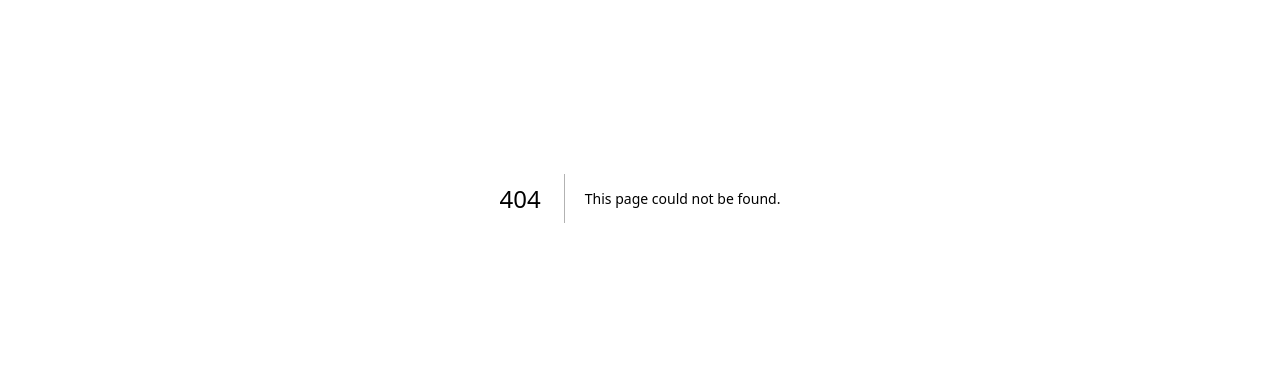
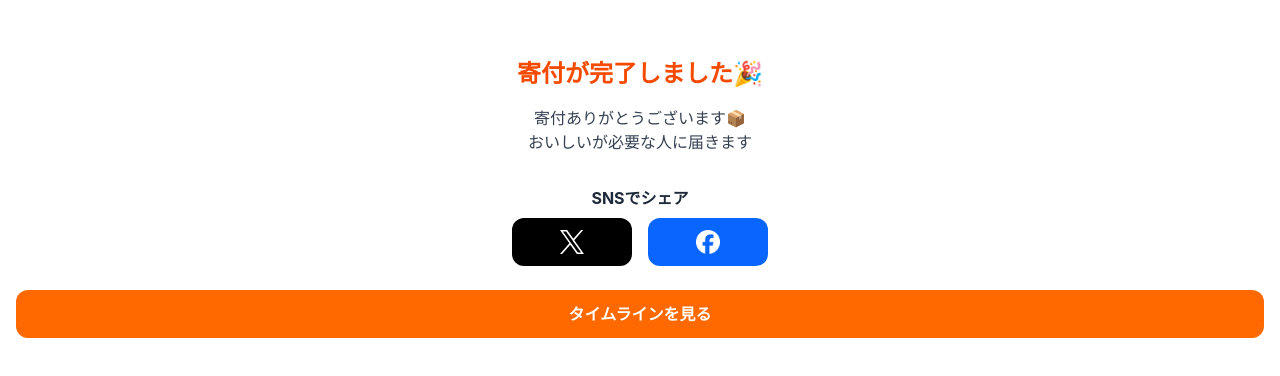
Before and after one commit to RilaKorila/food_link, a Next.js app: page /doneDonation in a window 1280 px wide. Before the commit this address had no page. Shown: the part 202-578 px from the top of the page. Built offline with nearby package versions, Linux system fonts and the light colour scheme.

Commit message:
登録完了画面を作成

```diff
--- a/src/pages/SaveDonation.js
+++ b/src/pages/SaveDonation.js
@@ -2,7 +2,6 @@ import { useState, useEffect, useRef } from "react"
 import { useRouter } from "next/router"
 import useSWR from 'swr'
 import { createClient } from '@/utils/supabase/server-props'
-import Image from "next/image"
 import Header from "@/components/Header"
 import BottomNavigation from "@/components/BottomNavigation"
 import { Camera, CheckCircle } from "lucide-react"
@@ -74,30 +73,16 @@ export default function SaveDonation({ user }) {
         isPublic: isPublic,
       })
       setIsSaved(true)
-      setTimeout(() => router.push("/timeline"), 1500)
+
+      sessionStorage.setItem("donationSelectedFoodBank", selectedFoodBank)
+      sessionStorage.setItem("donationMessage", message)
+
+      setTimeout(() => {router.push("/doneDonation")}, 1500)
     } catch (e) {
       console.log('保存に失敗しました: ' + e.message)
     }
   }
 
-  const shareX = () => {
-    const text = encodeURIComponent(
-      `${selectedFoodBank != "その他" ? selectedFoodBank: customFoodBank} に食品を寄付しました！ #フードバンク #FoodLink \n${message}`
-    )
-    const url  = encodeURIComponent(window.location.origin)
-    window.open(`https://twitter.com/intent/tweet?text=${text}&url=${url}`, "_blank")
-  }
-
-  const shareFacebook = () => {
-    const url  = encodeURIComponent(window.location.origin)
-    const text = encodeURIComponent(
-      `${foodBank?.name ?? ""} に食品を寄付しました！ ${message}`
-    )
-    window.open(
-      `https://www.facebook.com/sharer/sharer.php?u=${url}&quote=${text}`,
-      "_blank"
-    )
-  }
 
 
   if (!user) {
@@ -227,24 +212,6 @@ s            <option value="">選択してください</option>
           </div>
         </section>
 
-        {/* SNS 共有 */}
-        <section>
-          <h2 className="font-bold text-gray-800 mb-2">SNSでシェア</h2>
-          <div className="grid grid-cols-2 gap-4">
-            <button
-              onClick={shareX}
-              className="flex items-center justify-center space-x-2 bg-black text-white rounded-xl py-3"
-            >
-              <Image src="/x-logo.svg" alt="X-logo" width={ICON_SIZE} height={ICON_SIZE} />
-            </button>
-            <button
-              onClick={shareFacebook}
-              className="flex items-center justify-center space-x-2 bg-[#0866FF] text-white rounded-xl py-3"
-            >
-              <Image src="/facebook-logo.png" alt="Facebook-logo" width={ICON_SIZE} height={ICON_SIZE} />
-            </button>
-          </div>
-        </section>
 
         <button
           className="w-full bg-orange-500 text-white font-bold py-3 rounded-xl hover:bg-orange-600 disabled:opacity-60"
--- /dev/null
+++ b/src/pages/doneDonation.js
@@ -0,0 +1,81 @@
+import { useRouter } from "next/router"
+import Image from "next/image"
+import { useEffect, useState } from "react"
+
+const ICON_SIZE = 24
+
+export default function DonationComplete() {
+    const [selectedFoodBank, setSelectedFoodBank] = useState("")
+    const [message, setMessage] = useState("")
+
+    const router = useRouter()
+    useEffect(() => {
+        setSelectedFoodBank(sessionStorage.getItem("donationSelectedFoodBank"))
+        setMessage(sessionStorage.getItem("donationMessage"))
+    }, [])
+
+    const shareX = () => {
+        const text = encodeURIComponent(
+        `${selectedFoodBank} に食品を寄付しました！ #フードバンク #FoodLink \n${message}`
+        )
+        const url  = encodeURIComponent(window.location.origin)
+        window.open(`https://twitter.com/intent/tweet?text=${text}&url=${url}`, "_blank")
+    }
+
+    const shareFacebook = () => {
+        const url  = encodeURIComponent(window.location.origin)
+        const text = encodeURIComponent(
+        `${selectedFoodBank} に食品を寄付しました！ ${message}`
+        )
+        window.open(
+        `https://www.facebook.com/sharer/sharer.php?u=${url}&quote=${text}`,
+        "_blank"
+        )
+    }
+
+
+  return (
+    <div className="min-h-screen flex flex-col items-center justify-center px-4 bg-white">
+      <h1 className="text-2xl font-bold text-orange-600 mb-4">寄付が完了しました🎉</h1>
+      <p className="text-gray-700 mb-8 text-center">
+        寄付ありがとうございます📦<br />
+        おいしいが必要な人に届きます
+      </p>
+
+      <h2 className="font-bold text-gray-800 mb-2">SNSでシェア</h2>
+
+      <div className="flex space-x-4 mb-6">
+        <button
+            onClick={shareX}
+            className="flex items-center justify-center space-x-2 bg-black text-white rounded-xl py-3 px-4 min-w-[120px] hover:bg-gray-800"
+        >
+            <Image
+            src="/x-logo.svg"
+            alt="X-logo"
+            width={ICON_SIZE}
+            height={ICON_SIZE}
+            />
+        </button>
+
+        <button
+            onClick={shareFacebook}
+            className="flex items-center justify-center space-x-2 bg-[#0866FF] text-white rounded-xl py-3 px-4 min-w-[120px] hover:bg-[#0753cc]"
+        >
+            <Image
+            src="/facebook-logo.png"
+            alt="Facebook-logo"
+            width={ICON_SIZE}
+            height={ICON_SIZE}
+            />
+        </button>
+        </div>
+
+
+        <button
+        className="w-full bg-orange-500 text-white font-bold py-3 rounded-xl hover:bg-orange-600 disabled:opacity-60"
+        onClick={() => router.push("/timeline")}>
+            タイムラインを見る
+        </button>
+    </div>
+  )
+}
```
